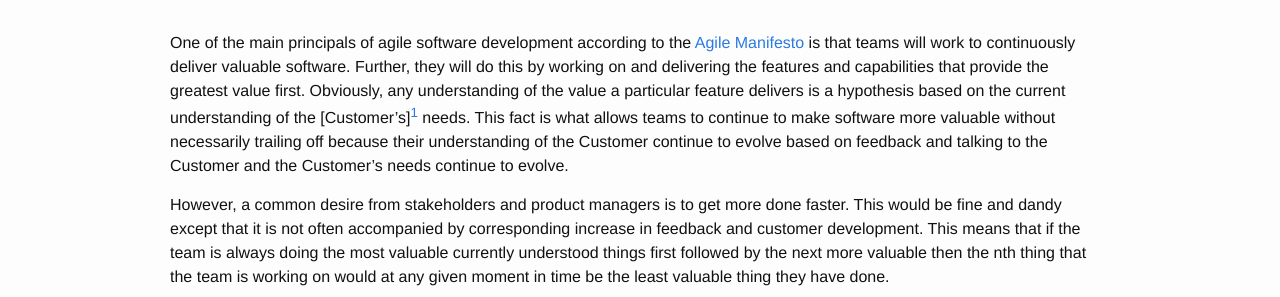
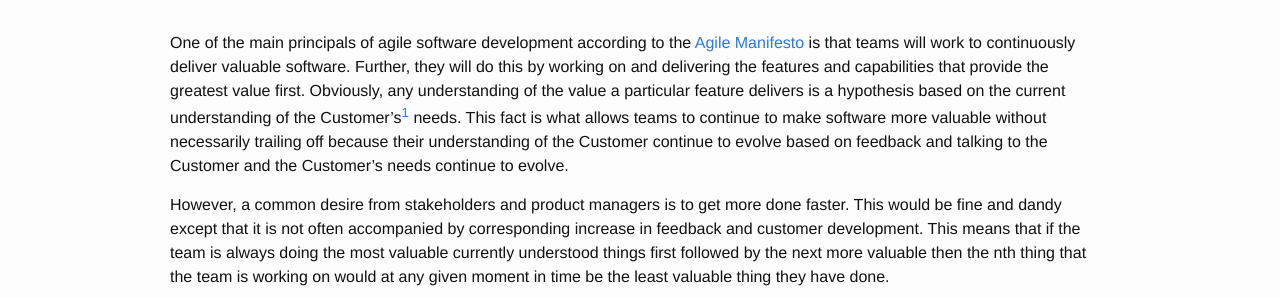
Before and after one commit to ngoede/buildbroke, a Jekyll site: the page built from src/_posts/2017-05-22-the-failure-of-infinite-capacity.md, in a window 1280 px wide. Shown: the part 211-508 px from the top of the page. Built offline with Jekyll 4.4.1, drawn with Linux system fonts in a browser that asks for light colours; nearby versions of some CDN libraries; comment, search, counter and statistics services are not loaded; part of the change alters nothing that is shown.

```diff
--- a/src/_posts/2017-05-22-the-failure-of-infinite-capacity.md
+++ b/src/_posts/2017-05-22-the-failure-of-infinite-capacity.md
@@ -3,7 +3,7 @@ layout: post
 title:  "The Failure of Infinite Capacity - A Product Management Trap"
 categories: product-management product agile
 ---
-One of the main principals of agile software development according to the [Agile Manifesto](http://agilemanifesto.org/principles.html) is that teams will work to continuously deliver valuable software. Further, they will do this by working on and delivering the features and capabilities that provide the greatest value first. Obviously, any understanding of the value a particular feature delivers is a hypothesis based on the current understanding of the [Customer's][^1] needs. This fact is what allows teams to continue to make software more valuable without necessarily trailing off because their understanding of the Customer continue to evolve based on feedback and talking to the Customer and the Customer's needs continue to evolve.
+One of the main principals of agile software development according to the [Agile Manifesto](http://agilemanifesto.org/principles.html) is that teams will work to continuously deliver valuable software. Further, they will do this by working on and delivering the features and capabilities that provide the greatest value first. Obviously, any understanding of the value a particular feature delivers is a hypothesis based on the current understanding of the Customer's[^1] needs. This fact is what allows teams to continue to make software more valuable without necessarily trailing off because their understanding of the Customer continue to evolve based on feedback and talking to the Customer and the Customer's needs continue to evolve.
 
 However, a common desire from stakeholders and product managers is to get more done faster. This would be fine and dandy except that it is not often accompanied by corresponding increase in feedback and customer development. This means that if the team is always doing the most valuable currently understood things first followed by the next more valuable then the nth thing that the team is working on would at any given moment in time be the least valuable thing they have done.
 
```
